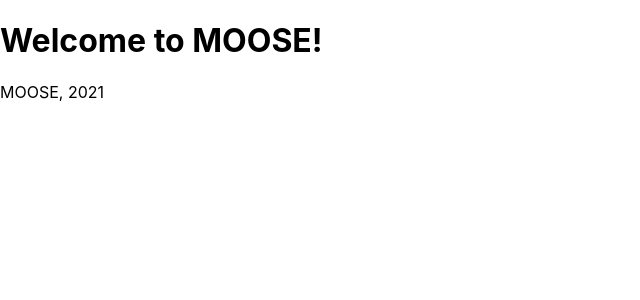
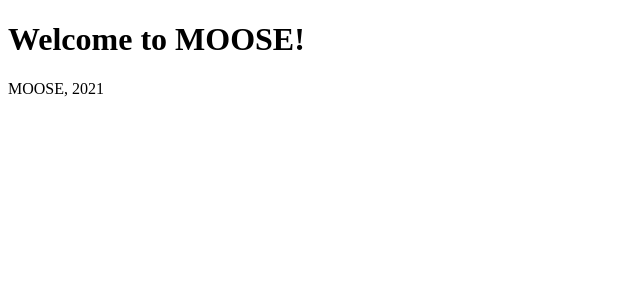
Before and after one commit to eerii/maple-beyond, a Next.js app: page / in a window 1280 px wide. Shown: the top 300 px of the page, without its empty margins (0-640 px from the left). Built offline with nearby package versions, Linux system fonts and the light colour scheme.

Commit message:
Typescript ✨

```diff
--- a/pages/_app.js
+++ /dev/null
@@ -1,7 +0,0 @@
-import '../styles/globals.css'
-
-function MyApp({ Component, pageProps }) {
-  return <Component {...pageProps} />
-}
-
-export default MyApp
--- /dev/null
+++ b/pages/_app.tsx
@@ -0,0 +1,7 @@
+import type { AppProps } from 'next/app'
+
+const MyApp = ({ Component, pageProps }: AppProps) => {
+  return <Component {...pageProps} />
+}
+
+export default MyApp
--- a/pages/_document.js
+++ /dev/null
@@ -1,25 +0,0 @@
-import Document, { Html, Head, Main, NextScript } from 'next/document'
-
-class MyDocument extends Document {
-    static async getInitialProps(ctx) {
-      const initialProps = await Document.getInitialProps(ctx)
-      return { ...initialProps }
-    }
-
-    render() {
-      return (
-        <Html>
-          <Head>
-            <title>MOOSE</title>
-            <link rel="icon" href="/favicon.ico"/>
-          </Head>
-          <body>
-            <Main />
-            <NextScript />
-          </body>
-        </Html>
-      )
-    }
-  }
-
-  export default MyDocument
--- /dev/null
+++ b/pages/_document.tsx
@@ -0,0 +1,25 @@
+import Document, { Html, Head, Main, NextScript, DocumentContext } from 'next/document'
+
+class MyDocument extends Document {
+    static async getInitialProps(ctx: DocumentContext) {
+      	const initialProps = await Document.getInitialProps(ctx)
+      	return { ...initialProps }
+    }
+
+    render() {
+		return (
+			<Html>
+			<Head>
+				<link rel="icon" href="/favicon.ico"/>
+				<meta name="MOOSE" content="Time Banking App"/>
+			</Head>
+			<body>
+				<Main />
+				<NextScript />
+			</body>
+			</Html>
+		)
+    }
+}
+
+export default MyDocument
--- a/pages/index.js
+++ b/pages/index.tsx
@@ -1,6 +1,6 @@
 import Head from 'next/head'
 
-export default function Home() {
+const Home: React.FC = () => {
   return (
     <div>
       <Head>
@@ -19,3 +19,5 @@ export default function Home() {
     </div>
   )
 }
+
+export default Home
--- a/styles/globals.css
+++ /dev/null
@@ -1,16 +0,0 @@
-html,
-body {
-  padding: 0;
-  margin: 0;
-  font-family: -apple-system, BlinkMacSystemFont, Segoe UI, Roboto, Oxygen,
-    Ubuntu, Cantarell, Fira Sans, Droid Sans, Helvetica Neue, sans-serif;
-}
-
-a {
-  color: inherit;
-  text-decoration: none;
-}
-
-* {
-  box-sizing: border-box;
-}
```
Also changed, not shown: package.json (+7 -1 lines), tsconfig.json (added, +29 -0 lines), pages/api/hello.tsx (renamed from pages/api/hello.js).
